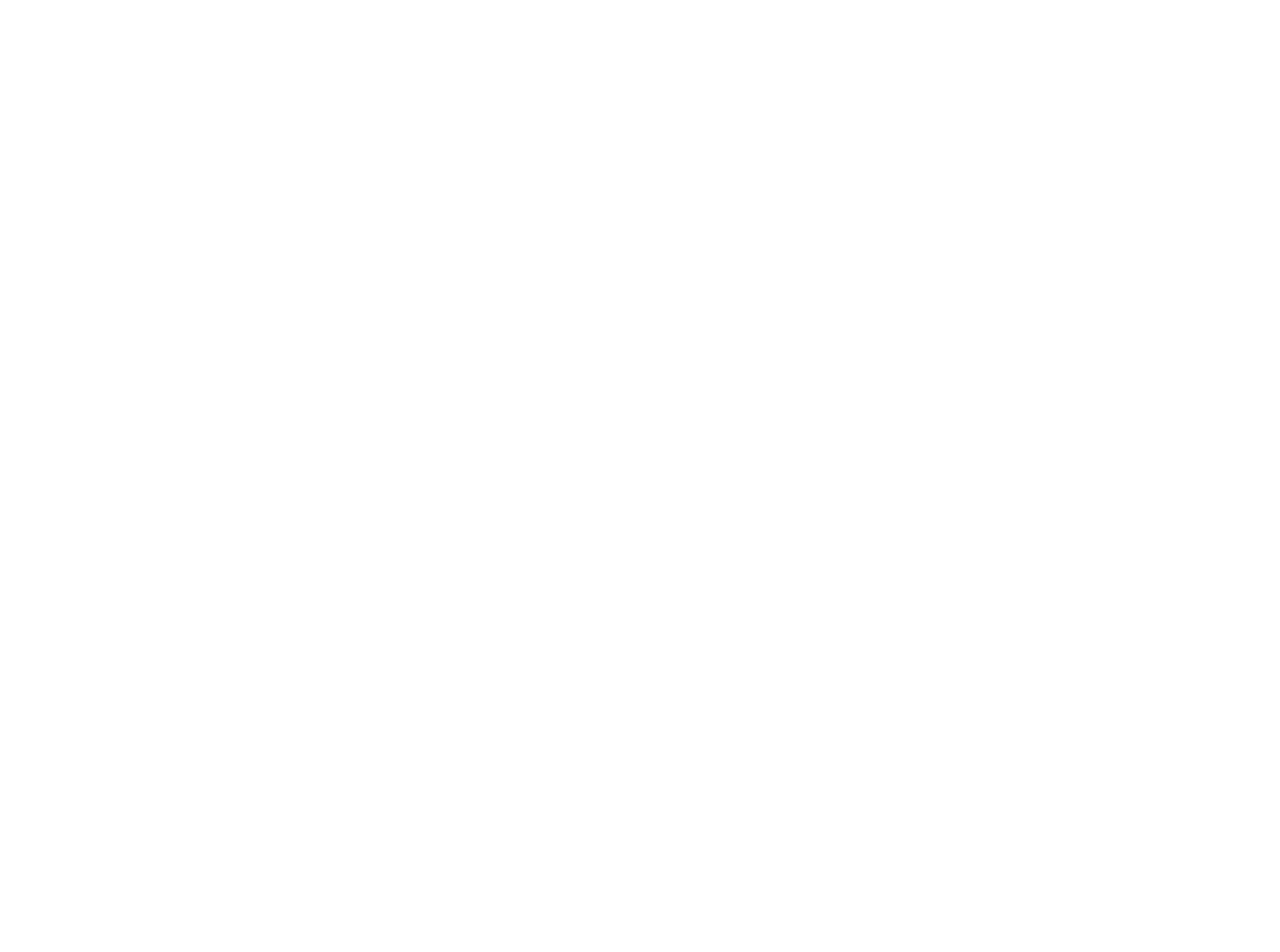
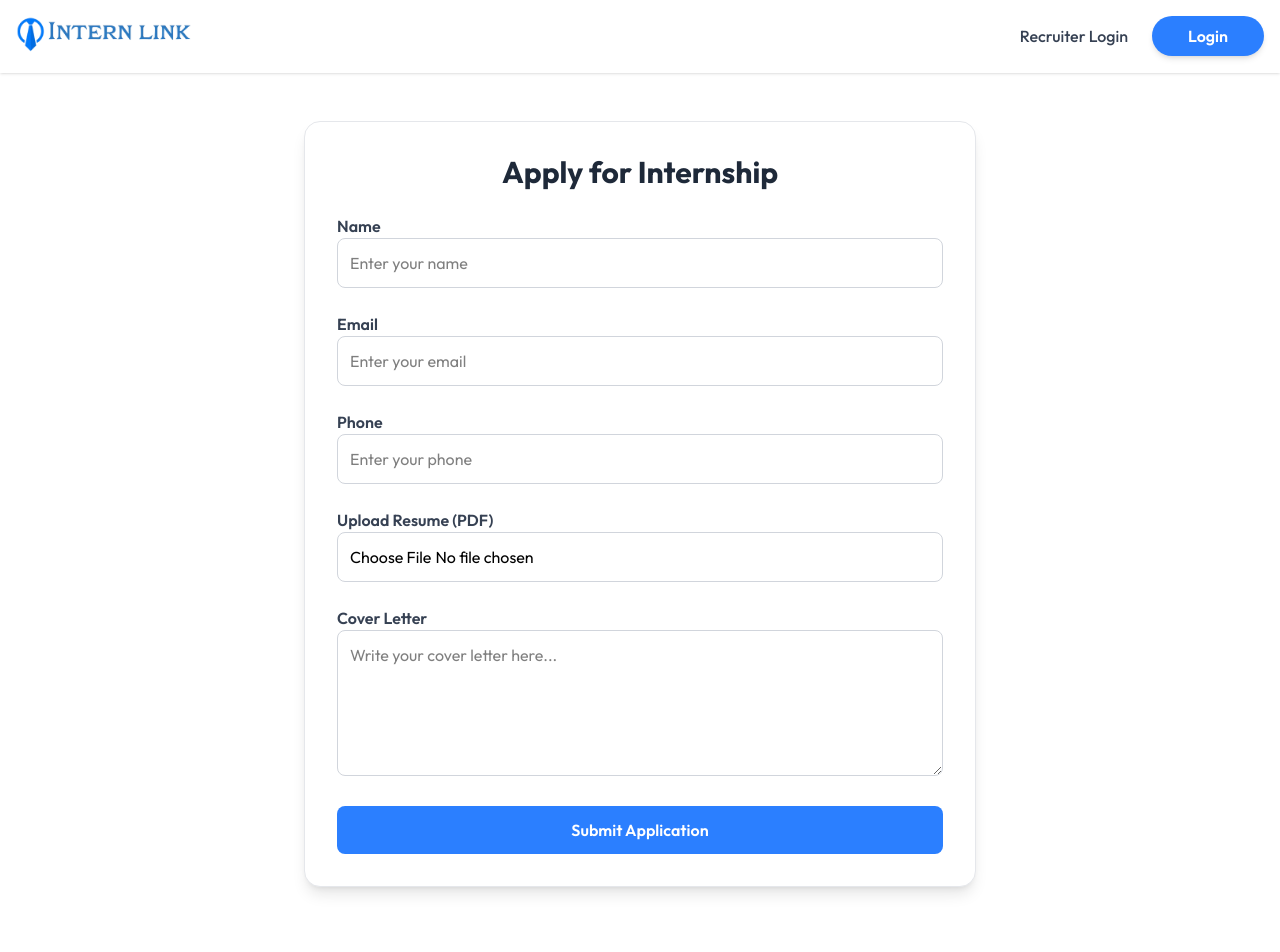
Before and after one commit to kulindupr/Y3S2-ITPM, a React (Vite) app in the folder client/: page /applicationForm/1 in a window 1280 px wide. Before the commit this address had no page. Shown: the top 952 px of the page. Before the commit the page ends 800 px from the top, so only its background shows below. Built offline with nearby package versions, Linux system fonts and the light colour scheme; no server answers.

Commit message:
ApplyInternshipform, change route applications---->/applications

```diff
--- a/client/package.json
+++ b/client/package.json
@@ -21,6 +21,7 @@
     "react-router-dom": "^7.3.0",
     "react-toastify": "^11.0.5",
     "tailwindcss": "^4.0.14"
+
   },
   "devDependencies": {
     "@eslint/js": "^9.21.0",
--- a/client/src/App.jsx
+++ b/client/src/App.jsx
@@ -3,6 +3,7 @@
 import Home from './pages/Home'
 import ApplyJob from './pages/ApplyJob'
 import Applications from './pages/Applications'
+import ApplyInternship from './pages/ApplyInternship'
 
 
 const App = () => {
@@ -11,7 +12,8 @@
       <Routes>
         <Route path='/' element={<Home/>}/>
         <Route path='/apply-job/:id' element={<ApplyJob/>}/>
-        <Route path='applications' element={<Applications/>}/>
+        <Route path='/applications' element={<Applications/>}/>
+        <Route path='/applicationForm/:id' element={<ApplyInternship/>}/>
 
       </Routes>
     </div>
--- a/client/src/pages/ApplyInternship.jsx
+++ b/client/src/pages/ApplyInternship.jsx
@@ -1,11 +1,114 @@
-import React from 'react'
+import React, { useState } from 'react';
+import Navbar from '../components/Navbar';
+import Footer from '../components/Footer';
+import { motion } from 'framer-motion';
 
 const ApplyInternship = () => {
+  const [formData, setFormData] = useState({
+    name: '',
+    email: '',
+    phone: '',
+    resume: null,
+    coverLetter: '',
+  });
+
+  const [errors, setErrors] = useState({});
+
+  const handleChange = (e) => {
+    const { name, value } = e.target;
+    setFormData({ ...formData, [name]: value });
+  };
+
+  const handleFileChange = (e) => {
+    setFormData({ ...formData, resume: e.target.files[0] });
+  };
+
+  const validateForm = () => {
+    let newErrors = {};
+
+    if (!formData.name) newErrors.name = 'Name is required';
+    if (!formData.email) {
+      newErrors.email = 'Email is required';
+    } else if (!/\S+@\S+\.\S+/.test(formData.email)) {
+      newErrors.email = 'Invalid email format';
+    }
+    if (!formData.phone) {
+      newErrors.phone = 'Phone number is required';
+    } else if (!/^\d{10}$/.test(formData.phone)) {
+      newErrors.phone = 'Phone number must be 10 digits';
+    }
+    if (!formData.resume) newErrors.resume = 'Resume is required';
+    if (!formData.coverLetter) newErrors.coverLetter = 'Cover letter is required';
+
+    setErrors(newErrors);
+    return Object.keys(newErrors).length === 0;
+  };
+
+  const handleSubmit = (e) => {
+    e.preventDefault();
+    if (validateForm()) {
+      alert('Application submitted successfully!');
+    }
+  };
+
   return (
-    <div>
-      Apply Internship
-    </div>
-  )
-}
+    <>
+      <Navbar />
+      <div className="max-w-2xl mx-auto my-12 p-8 bg-white shadow-lg rounded-2xl border border-gray-200">
+        <h2 className="text-3xl font-bold text-center text-gray-800 mb-6">Apply for Internship</h2>
+        <form onSubmit={handleSubmit} className="space-y-6">
+          {['name', 'email', 'phone'].map((field, index) => (
+            <div key={index}>
+              <label className="block text-gray-700 font-semibold capitalize">{field}</label>
+              <input
+                type={field === 'email' ? 'email' : 'text'}
+                name={field}
+                value={formData[field]}
+                onChange={handleChange}
+                className="w-full p-3 border border-gray-300 rounded-lg focus:outline-none focus:ring-2 focus:ring-blue-400"
+                placeholder={`Enter your ${field}`}
+              />
+              {errors[field] && <p className="text-red-500 text-sm mt-1">{errors[field]}</p>}
+            </div>
+          ))}
 
-export default ApplyInternship
+          <div>
+            <label className="block text-gray-700 font-semibold">Upload Resume (PDF)</label>
+            <input
+              type="file"
+              accept=".pdf"
+              onChange={handleFileChange}
+              className="w-full p-3 border border-gray-300 rounded-lg cursor-pointer"
+            />
+            {errors.resume && <p className="text-red-500 text-sm mt-1">{errors.resume}</p>}
+          </div>
+
+          <div>
+            <label className="block text-gray-700 font-semibold">Cover Letter</label>
+            <textarea
+              name="coverLetter"
+              value={formData.coverLetter}
+              onChange={handleChange}
+              className="w-full p-3 border border-gray-300 rounded-lg focus:outline-none focus:ring-2 focus:ring-blue-400"
+              rows="5"
+              placeholder="Write your cover letter here..."
+            ></textarea>
+            {errors.coverLetter && <p className="text-red-500 text-sm mt-1">{errors.coverLetter}</p>}
+          </div>
+
+          <motion.button
+            whileHover={{ scale: 1.05 }}
+            whileTap={{ scale: 0.95 }}
+            type="submit"
+            className="w-full bg-blue-500 text-white py-3 px-6 rounded-lg font-semibold hover:bg-blue-600 transition-all"
+          >
+            Submit Application
+          </motion.button>
+        </form>
+      </div>
+      <Footer />
+    </>
+  );
+};
+
+export default ApplyInternship;
--- a/client/src/pages/ApplyJob.jsx
+++ b/client/src/pages/ApplyJob.jsx
@@ -1,5 +1,5 @@
 import React, { useEffect, useState, useContext } from 'react';
-import { useParams } from 'react-router-dom';
+import { useParams, useNavigate} from 'react-router-dom';
 import { AppContext } from '../context/AppContext';
 import Loading from '../components/Loading';
 import Navbar from '../components/Navbar';
@@ -8,8 +8,10 @@
 import moment from 'moment';
 import Footer from '../components/Footer';
 import JobCard from '../components/JobCard';
+import ApplyInternship from './ApplyInternship';
 
 const ApplyJob = () => {
+  const navigate = useNavigate();
   const { id } = useParams(); // Get internship ID from URL
   const [internshipData, setInternshipData] = useState(null);
   const { internships } = useContext(AppContext); // Get internships from context
@@ -63,7 +65,7 @@
 
         {/* Apply Button */}
        <div className="flex justify-between items-center mt-6">
-        <button className="cursor-pointer bg-blue-500 text-white px-6 py-2 rounded-lg font-medium border-2 border-blue-500 transition-all duration-300 hover:bg-transparent hover:text-blue-500">
+        <button onClick={() => navigate(`/applicationForm/${internshipData._id}`)} className="cursor-pointer bg-blue-500 text-white px-6 py-2 rounded-lg font-medium border-2 border-blue-500 transition-all duration-300 hover:bg-transparent hover:text-blue-500">
            Apply Now
         </button>
           <p className="text-gray-500 text-sm">
@@ -76,7 +78,7 @@
         <div className='w-full lg:w-2/3'>
           <h2 className='font-bold text-2xl mb-4'>Internship Description</h2>
           <div className='rich-text' dangerouslySetInnerHTML={{__html:internshipData.description}}></div>
-          <button className="cursor-pointer bg-blue-500 text-white px-6 py-2 rounded-lg font-medium border-2 border-blue-500 transition-all duration-300 hover:bg-transparent hover:text-blue-500 mt-10">
+          <button onClick={() => navigate(`/applicationForm/${internshipData._id}`)} className="cursor-pointer bg-blue-500 text-white px-6 py-2 rounded-lg font-medium border-2 border-blue-500 transition-all duration-300 hover:bg-transparent hover:text-blue-500 mt-10">
            Apply Now
         </button>
         </div>
```
Also changed, not shown: 1 other file (tests, documents, lock files or other folders).
